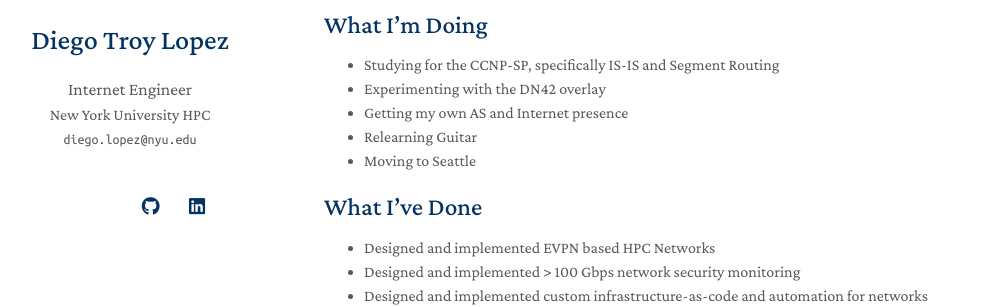
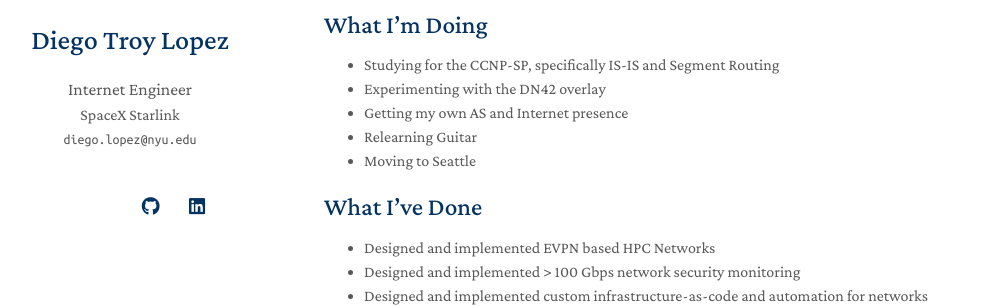
Before and after one commit to diego-lopez8/diego-lopez8.github.io, a Jekyll site: the page built from index.md, in a window 1280 px wide. Shown: the part 190-497 px from the top of the page, without its empty margins (146-1149 px from the left). Built offline with Jekyll 4.4.1, drawn with Linux system fonts in a browser that asks for light colours; a style sheet for code colours, icons or effects is not loaded; our own code applies the rules of GitHub Pages for plain Markdown files.

Commit message:
Update _config.yml

```diff
--- a/_config.yml
+++ b/_config.yml
@@ -1,13 +1,13 @@
 # Basic Information
 title: Diego Troy Lopez
 position: Internet Engineer
-affiliation: New York University HPC
+affiliation: SpaceX Starlink
 email: diego.lopez@nyu.edu
 
 # Search Engine Optimization (SEO)
 # The following information is used to improve the website traffic from search engines, e.g., Google.
 keywords: Internet Engineer, Data Scientist, Network Security Engineer
-description: Diego Troy Lopez is an Internet Engineer and Data Scientist at NYU.
+description: Diego Troy Lopez is an Internet Engineer and Data Scientist in Redmond, WA.
 canonical:
 
 # Links
```
